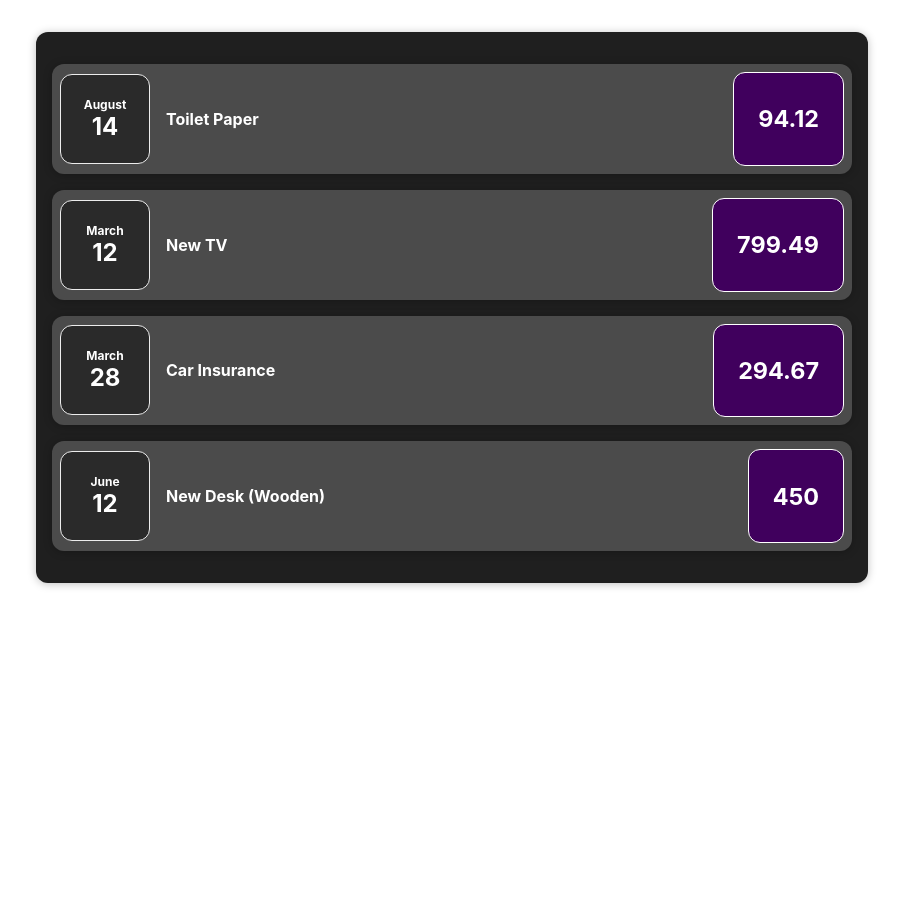
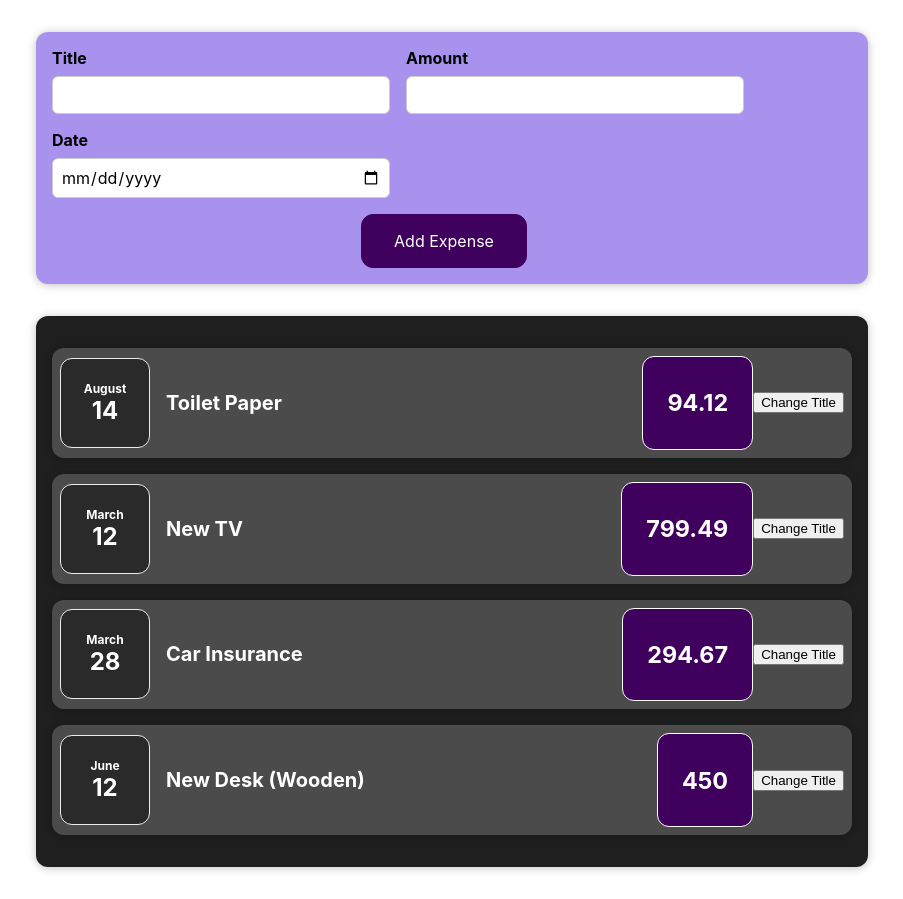
Before and after one commit to Blackmesa-Canteen/reactdemo, a React (Create React App) app: page / in a window 1280 px wide. Shown: the whole page, without its empty margins (188-1091 px from the left). Before the commit the page ends 800 px from the top, so only its background shows below. Built offline with nearby package versions, Linux system fonts and the light colour scheme.

Commit message:
Try update multiple state version 1

```diff
--- a/src/App.js
+++ b/src/App.js
@@ -1,5 +1,7 @@
 import './App.css';
 import Expenses from "./component/Expense/Expenses";
+import NewExpense from "./component/NewExpense/NewExpense";
+
 import React from "react";
 
 const App = () => {
@@ -29,7 +31,8 @@
     return (
         <div className="App">
 
-        <Expenses expenses={expenseArray} />
+            <NewExpense />
+            <Expenses expenses={expenseArray} />
 
         </div>
     );
--- a/src/component/Expense/ExpenseItem.js
+++ b/src/component/Expense/ExpenseItem.js
@@ -1,15 +1,27 @@
 import ExpenseDate from "./ExpenseDate";
 import "./ExpenseItem.css"
 import Card from "../UI/Card";
+import {useState} from "react";
 
 function ExpenseItem(props) {
+
+    const [title, setTitle] = useState(props.title);
+
+    const clickHandler = () => {
+        setTitle("Updated");
+        console.log(title);
+    };
 
     return (
         <Card className="expense-item">
 
             <ExpenseDate date={props.date}/>
-            <h2 className="expense-item__description">  {props.title}</h2>
-            <div className="expense-item__price"><h3>{props.amount}</h3></div>
+            <div className="expense-item__description">
+                <h2 className="expense-item__description">  {title}</h2>
+                <div className="expense-item__price"><h3>{props.amount}</h3></div>
+            </div>
+
+            <button onClick={clickHandler}>Change Title</button>
         </Card>
     );
 }
--- /dev/null
+++ b/src/component/NewExpense/ExpenseForm.css
@@ -0,0 +1,26 @@
+.new-expense__controls {
+    display: flex;
+    flex-wrap: wrap;
+    gap: 1rem;
+    margin-bottom: 1rem;
+    text-align: left;
+}
+
+.new-expense__control label {
+    font-weight: bold;
+    margin-bottom: 0.5rem;
+    display: block;
+}
+
+.new-expense__control input {
+    font: inherit;
+    padding: 0.5rem;
+    border-radius: 6px;
+    border: 1px solid #ccc;
+    width: 20rem;
+    max-width: 100%;
+}
+
+.new-expense__actions {
+    text-align: right;
+}
--- /dev/null
+++ b/src/component/NewExpense/ExpenseForm.js
@@ -0,0 +1,60 @@
+import React, {useState} from "react";
+import "./ExpenseForm.css"
+
+const ExpenseForm = () => {
+
+    const [userInput, setUserInput] = useState({
+        enteredTitle: '',
+        enteredAmount: '',
+        enteredDate: '',
+    });
+
+    const titleChangeHandler = (event) => {
+        setUserInput({
+            ...userInput,
+            enteredTitle: event.target.value,
+        });
+    };
+
+    const amountChangeHandler = (event) => {
+        setUserInput({
+            ...userInput,
+            enteredAmount: event.target.value,
+        });
+    };
+
+    const dateChangeHandler = (event) => {
+        setUserInput({
+            ...userInput,
+            enteredDate: event.target.value,
+        });
+    };
+
+    return (
+        <form>
+
+            <div className="new-expense__controls">
+                <div className="new-expense__control">
+                    <label>Title</label>
+                    <input type="text" onChange={titleChangeHandler}/>
+                </div>
+
+                <div className="new-expense__control">
+                    <label>Amount</label>
+                    <input type="number" min="0.01" step="0.01" onChange={amountChangeHandler}/>
+                </div>
+
+                <div className="new-expense__control">
+                    <label>Date</label>
+                    <input type="date" min="2020-01-01" max="2022-12-31" onChange={dateChangeHandler} />
+                </div>
+            </div>
+
+            <div className="new-expense__actions\">
+                <button type='submit'>Add Expense</button>
+            </div>
+        </form>
+    );
+}
+
+export default ExpenseForm;
--- /dev/null
+++ b/src/component/NewExpense/NewExpense.css
@@ -0,0 +1,38 @@
+.new-expense {
+    background-color: #a892ee;
+    padding: 1rem;
+    margin: 2rem auto;
+    width: 50rem;
+    max-width: 95%;
+    border-radius: 12px;
+    text-align: center;
+    box-shadow: 0 1px 8px rgba(0, 0, 0, 0.25);
+}
+
+.new-expense button {
+    font: inherit;
+    cursor: pointer;
+    padding: 1rem 2rem;
+    border: 1px solid #40005d;
+    background-color: #40005d;
+    color: white;
+    border-radius: 12px;
+    margin-right: 1rem;
+}
+
+.new-expense button:hover,
+.new-expense button:active {
+    background-color: #510674;
+    border-color: #510674;
+}
+
+.new-expense button.alternative {
+    color: #220131;
+    border-color: transparent;
+    background-color: transparent;
+}
+
+.new-expense button.alternative:hover,
+.new-expense button.alternative:active {
+    background-color: #ddb3f8;
+}
--- /dev/null
+++ b/src/component/NewExpense/NewExpense.js
@@ -0,0 +1,15 @@
+import React from "react";
+import "./NewExpense.css"
+
+import ExpenseForm from "./ExpenseForm";
+
+const NewExpense = () => {
+    return (
+        <div className="new-expense">
+            <ExpenseForm />
+        </div>
+    );
+
+}
+
+export default NewExpense;
```
